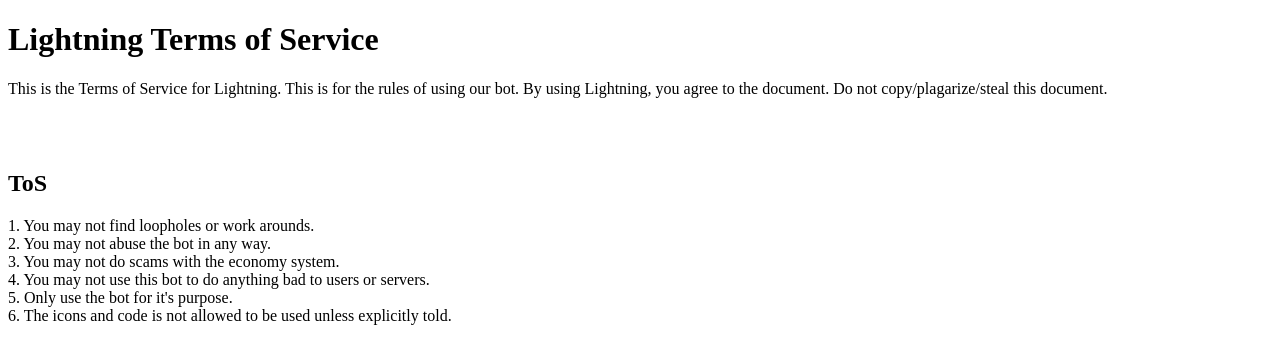
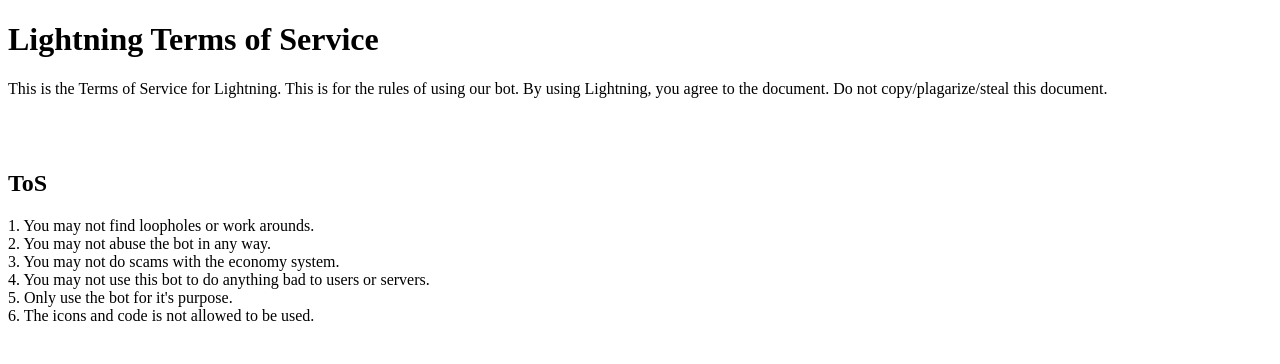
Before and after one commit to lightningdisc/tos, a plain HTML site: page index.html in a window 1280 px wide. Drawn offline with Linux system fonts and the light colour scheme.

Commit message:
Update index.html

```diff
--- a/index.html
+++ b/index.html
@@ -19,7 +19,7 @@
         3. You may not do scams with the economy system. <br>
         4. You may not use this bot to do anything bad to users or servers. <br>
         5. Only use the bot for it's purpose. <br>
-        6. The icons and code is not allowed to be used unless explicitly told.
+        6. The icons and code is not allowed to be used.
     </p>
 </body>
 </html>
```
